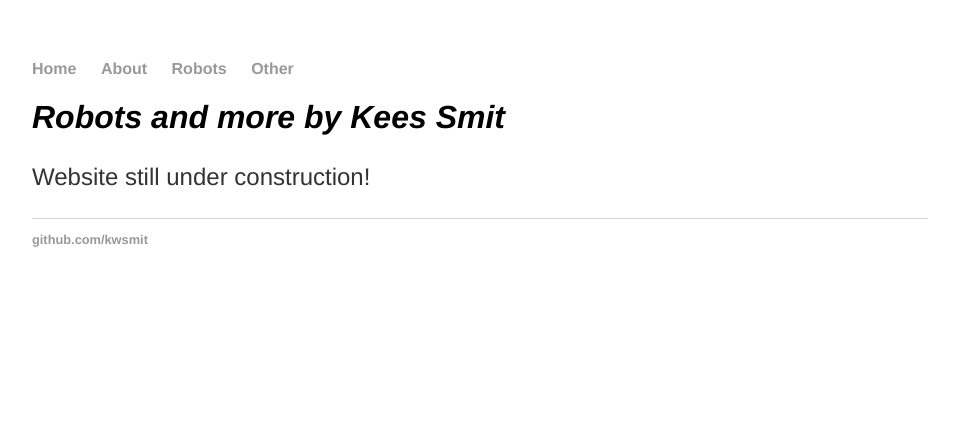
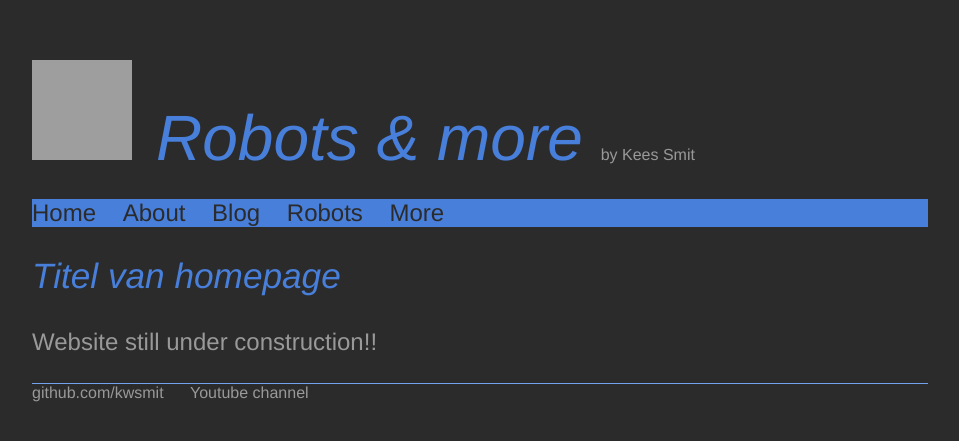
Before and after one commit to KWSmit/kwsmit.github.io, a Jekyll site: the page built from index.html, in a window 1280 px wide. Shown: the top 441 px of the page, without its empty margins (160-1119 px from the left). Built offline with Jekyll 4.4.1, drawn with Linux system fonts in a browser that asks for light colours; grey boxes are pictures that could not be loaded.

Commit message:
Basic version - all pages included

```diff
--- a/_config.yml
+++ b/_config.yml
@@ -1,2 +1,3 @@
 name: Kees Smit
 markdown: kramdown
+highlighter: rouge
--- /dev/null
+++ b/_data/robot_list.yml
@@ -0,0 +1,4 @@
+robot_list_title: Robot projects
+robots:
+- title: Robot 1
+  url: robot_1.md
--- a/_layouts/default.html
+++ b/_layouts/default.html
@@ -6,12 +6,18 @@
 			<link rel="stylesheet" type="text/css" href="/css/main.css">
 		</head>
 		<body>
+			<header>
+				<img id="logo" src="/images/logo_small.png">
+				<span class="big"> Robots & more </span>
+				<span class="small">by Kees Smit</span>
+			</header>
 			<nav>
 	    		<ul>
-	        		<li><a href="/">Home</a></li>
-		        	<li><a href="/about">About</a></li>
-	        		<li><a href="/robots">Robots</a></li>
-	        		<li><a href="/other">Other</a></li>
+	        		<li><a class="nav" href="/">Home</a></li>
+					<li><a class="nav" href="/about">About</a></li>
+                    <li><a class="nav" href="/blog">Blog</a></li>
+	        		<li><a class="nav" href="/robot_projects">Robots</a></li>
+	        		<li><a class="nav" href="/more">More</a></li>
 	    		</ul>
 			</nav>
 			<div class="container">
@@ -20,9 +26,9 @@
 
 			</div><!-- /.container -->
 			<footer>
-	    		<ul>
-	        		<li><a href="https://github.com/kwsmit">github.com/kwsmit</a></li>
-				</ul>
+				<a target="_blank" href="https://github.com/kwsmit">github.com/kwsmit</a>
+				&nbsp;&nbsp;&nbsp;&nbsp;
+				<a target="_blank" href="https://www.youtube.com/channel/UCdBiiGGnC-iWNKDV7QE1AeA?">Youtube channel</a>
 			</footer>
 		</body>
 	</html>
--- /dev/null
+++ b/about/index.html
@@ -0,0 +1,4 @@
+---
+layout: default
+---
+	<h2>About to come...</h2>
--- a/css/main.css
+++ b/css/main.css
@@ -1,13 +1,23 @@
 body {
     margin: 60px auto;
     width: 70%;
+    background: #2c2b2b
 }
-nav ul, footer ul {
+nav ul {
     font-family:'Helvetica', 'Arial', 'Sans-Serif';
     padding: 0px;
     list-style: none;
-    font-weight: bold;
+    font-size: 1.5em;
+    color: #2c2b2b;
+    background: #477fda;
 }
+footer ul {
+    font-family:'Helvetica', 'Arial', 'Sans-Serif';
+    padding: 0px;
+    list-style: none;
+    font-size: 1.5em;
+}
+
 nav ul li, footer ul li {
     display: inline;
     margin-right: 20px;
@@ -19,27 +29,71 @@ a {
 a:hover {
     text-decoration: underline;
 }
+a.nav {
+    color: #2c2b2b;
+}
+a.nav:hover {
+    color: #050505;
+    text-decoration: none;
+}
+
 h1 {
-    font-size: 2em;
+    font-size: 3em;
     font-family:'Helvetica', 'Arial', 'Sans-Serif';
     font-style: italic;
+    font-weight: normal;
+    color: #477fda
+}
+h2 {
+    font-size: 2.2em;
+    font-family:'Helvetica', 'Arial', 'Sans-Serif';
+    font-style: italic;
+    font-weight: normal;
+    color: #477fda
 }
 p {
     font-size: 1.5em;
     font-family:'Helvetica', 'Arial', 'Sans-Serif';
     line-height: 1.4em;
-    color: #333;
+    color: #999;
 }
 footer {
-    border-top: 1px solid #d5d5d5;
-    font-size: .8em;
+    border-top: 1px solid #73a1eb;
+    font-family:'Helvetica', 'Arial', 'Sans-Serif';
+    font-size: 1em;
+    color: #999
 }
 
 ul.posts {
     margin: 20px auto 40px;
+    font-family:'Helvetica', 'Arial', 'Sans-Serif';
     font-size: 1.5em;
+    color: #73a1eb
 }
 
 ul.posts li {
     list-style: none;
 }
+
+/* .big and .small are used to display text in header of website */
+.big {
+    font-size: 4em;
+    font-family:'Helvetica', 'Arial', 'Sans-Serif';
+    font-style: italic;
+    font-weight: normal;
+    color: #477fda
+}
+.small {
+    font-size: 1em;
+    font-family:'Helvetica', 'Arial', 'Sans-Serif';
+    font-style: normal;
+    text-decoration: none;
+    color: #999
+}
+
+/* Properties of website logo */
+#logo {
+    width: 100px;
+    height: 100px;
+    padding-right: 20px;
+}
--- a/index.html
+++ b/index.html
@@ -1,8 +1,9 @@
 ---
 layout: default
-title: Robots and more
+title: Robots & more
 ---
-<div class="blurb">
-	<h1>Robots and more by Kees Smit</h1>
-	<p>Website still under construction!</a></p>
-</div><!-- /.blurb -->
+
+<div>
+	<h2>Titel van homepage</h2>
+	<p>Website still under construction!!</a></p>
+</div>
--- /dev/null
+++ b/more/index.html
@@ -0,0 +1,4 @@
+---
+layout: default
+---
+	<h2>More to come...</h2>
```
Also changed, not shown: _layouts/post.html (added, +9 -0 lines), _layouts/robot.html (added, +9 -0 lines), _posts/2018-10-07-first-post.md (added, +11 -0 lines), _posts/2018-10-08-second-post.md (added, +8 -0 lines), _robots/robot_1.md (added, +19 -0 lines), blog/index.html (added, +11 -0 lines), robot_projects/index.html (added, +9 -0 lines), robot_projects/robot_1.md (added, +19 -0 lines), 1 other file.
